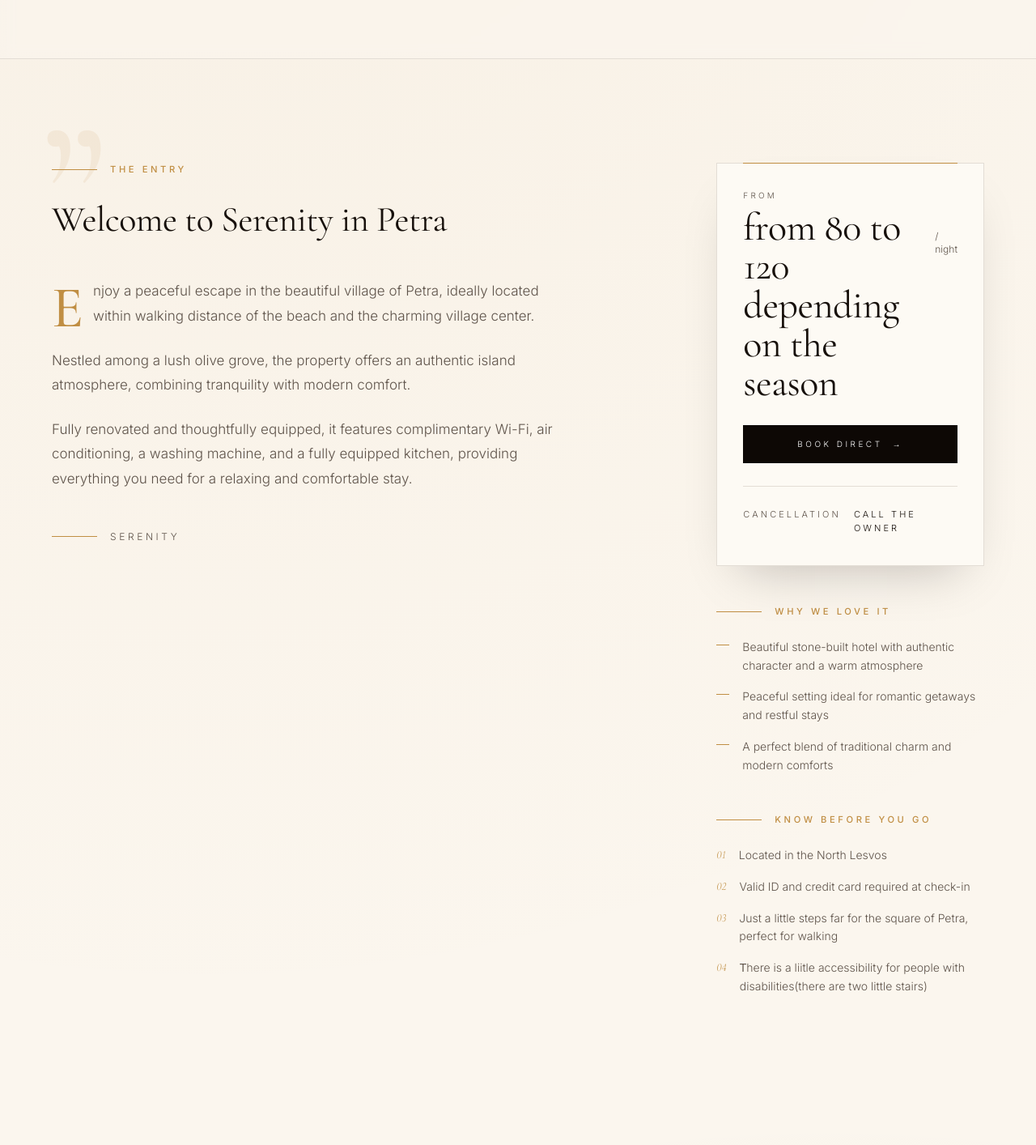
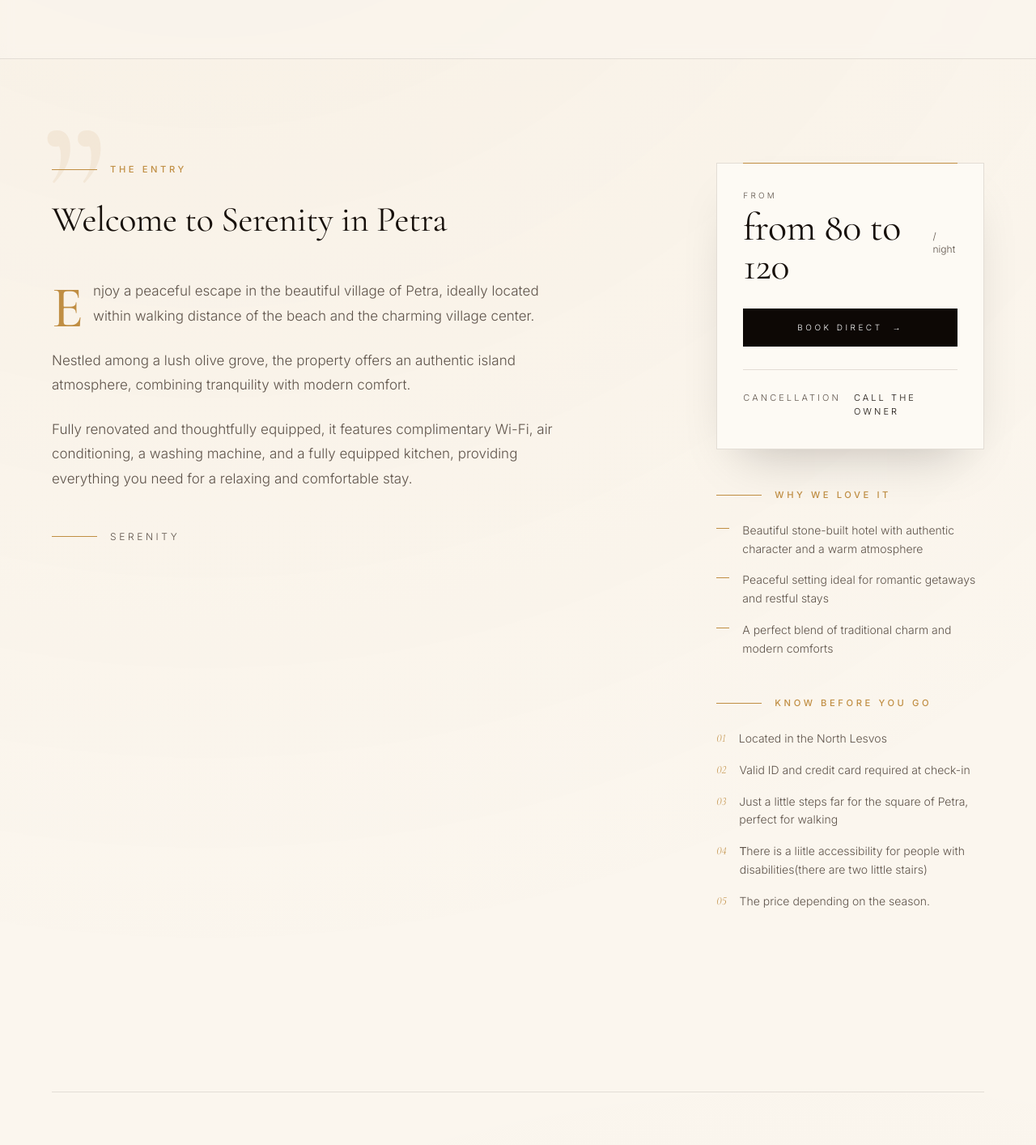
Before and after one commit to amamouridis06/lesvos-travel-guide, a Next.js app: page /accommodation/serenity in a window 1280 px wide. Shown: the part 1024-2438 px from the top of the page at 81% size. Built offline with nearby package versions, Linux system fonts and the light colour scheme.

Commit message:
commit serenity

```diff
--- a/app/accommodation/serenity/page.tsx
+++ b/app/accommodation/serenity/page.tsx
@@ -15,7 +15,7 @@ const hotel = {
     name: "Serenity",
     region: "Petra Lesvos",
     country: "Greece",
-    fromPrice: "from 80 to 120 depending on the season",
+    fromPrice: "from 80 to 120",
     tagline: "A house in a fanastic village in North Lesvos",
     intro:
         "Welcome to Serenity in Petra",
@@ -39,7 +39,8 @@ const hotel = {
         "Located in the North Lesvos",
         "Valid ID and credit card required at check-in",
         "Just a little steps far for the square of Petra, perfect for walking",
-        "Τhere is a liitle accessibility for people with disabilities(there are two little stairs)"
+        "Τhere is a liitle accessibility for people with disabilities(there are two little stairs)",
+        "The price depending on the season."
     ],
     gallery: [
         { src: IMG.balcony, alt: "balcony"},
```
